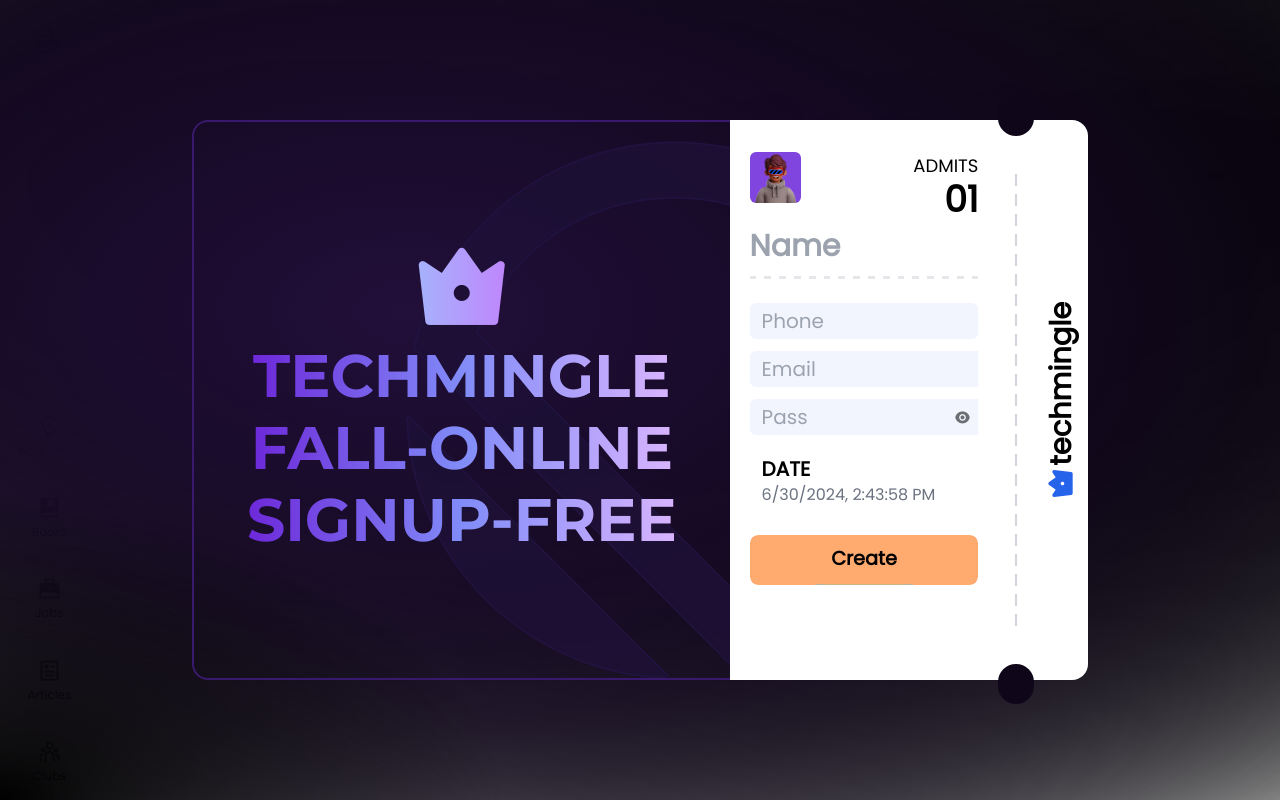
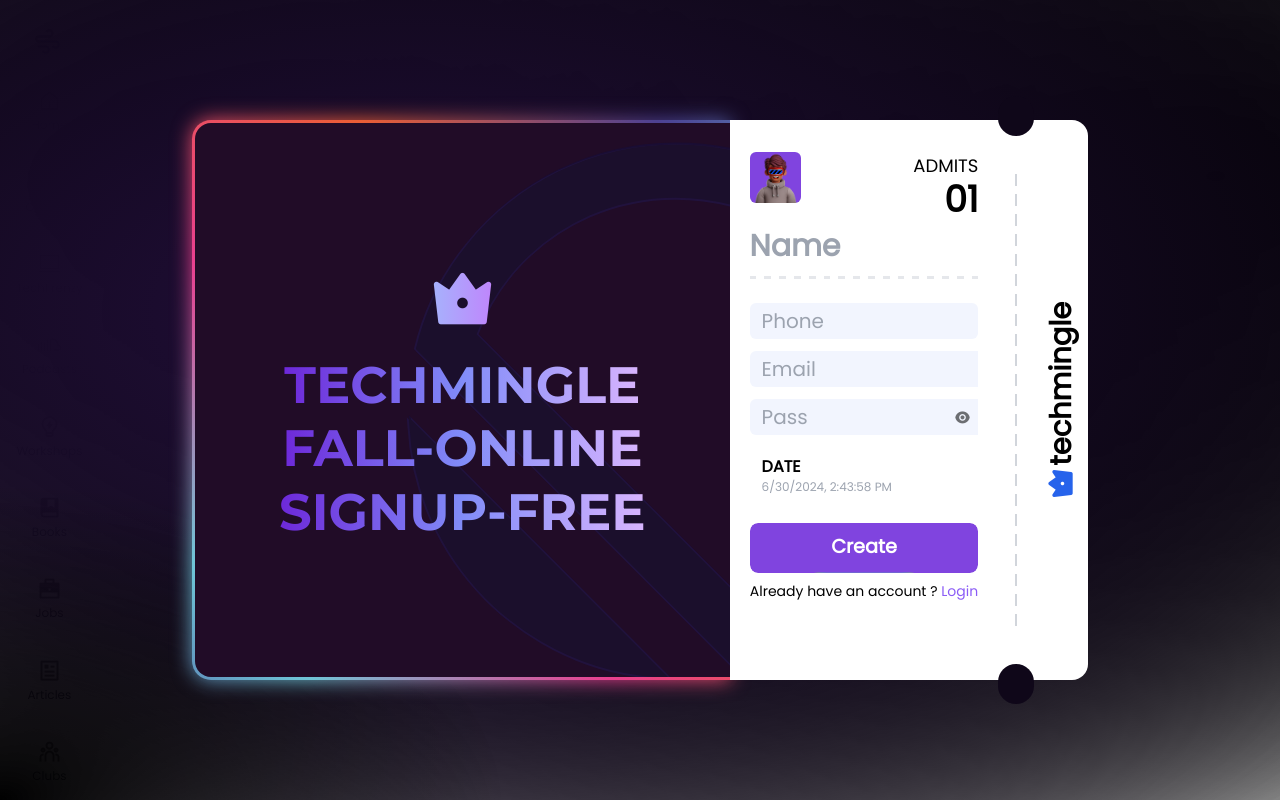
Before and after one commit to BubbleBitCore/TechMingle, a React (Create React App) app: page /signup in a window 1280 px wide. Built offline with nearby package versions, Linux system fonts and the light colour scheme.

Commit message:
updated signup page

```diff
--- a/src/components/FancyButton.jsx
+++ b/src/components/FancyButton.jsx
@@ -1,16 +1,16 @@
 const FancyButton = ({ text1 = "Button", text2 = "Buttons" }) => {
   return (
     <>
-      <div class="fancyBtnWrapper">
-        <button class="btn">
-          <div class="btn__bg">
-            <span class="btn__bg__layer btn__bg__layer-first"></span>
-            <span class="btn__bg__layer btn__bg__layer-second"></span>
-            <span class="btn__bg__layer btn__bg__layer-third"></span>
+      <div className="fancyBtnWrapper">
+        <button className="btn">
+          <div className="btn__bg">
+            <span className="btn__bg__layer btn__bg__layer-first"></span>
+            <span className="btn__bg__layer btn__bg__layer-second"></span>
+            <span className="btn__bg__layer btn__bg__layer-third"></span>
           </div>
 
-          <span class="btn__text-out">{text1}</span>
-          <span class="btn__text-in">{text2}</span>
+          <span className="btn__text-out select-none">{text1}</span>
+          <span className="btn__text-in select-none">{text2}</span>
         </button>
       </div>
     </>
--- a/src/index.css
+++ b/src/index.css
@@ -50,9 +50,9 @@ html {
   --neon-border-color: #08f;
 
   /* fancy buttton */
-  --color-main: #a474ff;
+  --color-main: #ff7b00;
   --color-main-second: #17f1d1;
-  --color-main-third: #ffab70;
+  --color-main-third: #8044DF;
 }
 
 .flickerNeonText {
@@ -256,7 +256,7 @@ html {
   height: 100%;
 }
 .btn {
-  display: inline-block;
+  display: inline-glowBlock;
   width: 100%;
   height: 100%;
   position: relative;
@@ -265,6 +265,7 @@ html {
   cursor: pointer;
   overflow: hidden;
   background-color: transparent;
+  color: white;
 }
 .btn:hover .btn__bg {
   scale: 0.94;
@@ -324,7 +325,7 @@ html {
 }
 .btn__bg__layer {
   position: absolute;
-  display: block;
+  display: glowBlock;
   bottom: 0;
   left: 50%;
   translate: -50%;
@@ -347,8 +348,47 @@ html {
 
 .outlinedText {
   text-shadow: 2px 0 0 #211442, /*right */ 0 2px 0 #211442, /*top */ -2px 0 0 #211442,
-    /*left */ 0 -2px 0 #211442; /*bottom */
+    /*left */ 0 -2px 0 #190e36; /*bottom */
   /* -webkit-text-stroke-width: 3px;
   -webkit-text-stroke-color:#221445; */
-  color: #1d1036;
+  color: #1a102e;
 }
+
+
+/* Glowing border */
+.glowBlock {
+	position: relative;
+}
+
+.glowBlock:before, .glowBlock:after {
+	content: '';
+	position: absolute;
+	left: 0px;
+	top: 0px;
+	background: linear-gradient(45deg, #4b4193, #6fc7d8, #e94090,#eb5f35, #4b4193, #6fc7d8,
+		#e94090, #eb5f35,#4b4193, #6fc7d8);
+	background-size: 400%;
+	width: calc(100%);
+	height: calc(100%);
+	z-index: -1;
+	animation: steam 20s linear infinite;
+  border-radius:1.2rem;
+  border-top-right-radius: 0;
+  border-bottom-right-radius: 0;
+}
+
+@keyframes steam {
+	0% {
+		background-position: 0 0;
+	}
+	50% {
+		background-position: 400% 0;
+	}
+	100% {
+		background-position: 0 0;
+	}
+}
+
+.glowBlock:after {
+	filter: blur(10px);
+}
--- a/src/pages/Signup.jsx
+++ b/src/pages/Signup.jsx
@@ -1,3 +1,4 @@
+import { Link } from "react-router-dom";
 import man2 from "../assets/images/man2.png";
 import FancyButton from "../components/FancyButton";
 
@@ -7,22 +8,24 @@ const Signup = () => {
       <div className="fixed top-0 left-0 w-full h-full flex justify-center  items-center  bgGradient">
         <div className="w-[70%] h-[70vh] rounded-2xl flex justify-center items-center">
           {/* section 1 */}
-          <div className="w-[60%] flex justify-center items-center h-full rounded-2xl  border-2 border-r-0 rounded-r-none  border-[#39196D] relative z-20">
+          <div className="glowBlock w-[60%] h-full rounded-2xl p-[0.2rem] pr-0">
+            <div className=" w-full flex justify-center items-center h-full rounded-2xl   border-r-0 rounded-r-none  bg-[#210C27] relative z-20">
               <div className="flex  flex-col justify-center items-center ">
-              <i className="ri-vip-crown-2-fill  relative z-20 bg-gradient-to-r from-indigo-300 to-purple-400 text-transparent bg-clip-text text-8xl mb-3"></i>
-              <p className="uppercase text-center relative z-20 bg-gradient-to-r from-violet-700 to-purple-300 via-indigo-400 text-transparent bg-clip-text text-6xl font-bold monsterrat mb-3">
+                <i className="ri-vip-crown-2-fill  relative z-20 bg-gradient-to-r from-indigo-300 to-purple-400 text-transparent bg-clip-text text-[5vw] mb-3"></i>
+                <p className="uppercase text-center relative z-20 bg-gradient-to-r from-violet-700 to-purple-300 via-indigo-400 text-transparent bg-clip-text text-[4vw] leading-[1] font-bold monsterrat mb-3 select-none">
                   TECHMINGLE
                 </p>
-              <p className="uppercase text-center relative z-20 bg-gradient-to-r from-violet-700 to-purple-300 via-indigo-400 text-transparent bg-clip-text text-6xl font-bold monsterrat mb-3">
+                <p className="uppercase text-center relative z-20 bg-gradient-to-r from-violet-700 to-purple-300 via-indigo-400 text-transparent bg-clip-text text-[4vw] leading-[1] font-bold monsterrat mb-3 select-none">
                   FALL-ONLINE
                 </p>
-              <p className="uppercase text-center relative z-20 bg-gradient-to-r from-violet-700 to-purple-300 via-indigo-400 text-transparent bg-clip-text text-6xl font-bold monsterrat mb-3">
+                <p className="uppercase text-center relative z-20 bg-gradient-to-r from-violet-700 to-purple-300 via-indigo-400 text-transparent bg-clip-text text-[4vw] leading-[1] font-bold monsterrat mb-3 select-none">
                   SIGNUP-FREE
                 </p>
               </div>
               {/* Text bg */}
               <div className="absolute overflow-hidden top-0 h-full w-full left-0 outlinedText z-10 orbitron text-[50vw] ">
                 <i className="absolute -top-48 left-[30%] ri-gatsby-line opacity-85  "></i>
+              </div>
             </div>
           </div>
           {/* section 2 */}
@@ -36,13 +39,13 @@ const Signup = () => {
                     <img src={man2} alt="" />
                   </div>
                   <div className="flex flex-col items-end">
-                    <p className="text-lg poppins ">ADMITS</p>
-                    <p className="font-bold  text-4xl poppins">01</p>
+                    <p className="text-lg poppins select-none">ADMITS</p>
+                    <p className="font-bold  text-4xl poppins select-none">01</p>
                   </div>
                 </div>
                 <div className="w-full overflow-hidden">
                   <input
-                    className="border-none outline-none text-3xl poppins font-bold"
+                    className="select-none border-none outline-none text-3xl poppins font-bold"
                     type="text"
                     placeholder="Name"
                   />
@@ -57,33 +60,36 @@ const Signup = () => {
               {/* Other fields */}
               <div className="w-full overflow-hidden mb-3">
                 <input
-                  className="border-none w-full outline-none text-xl bg-[#F2F5FE] rounded-md px-3 pr-10 py-1 "
+                  className="select-none border-none w-full outline-none text-xl bg-[#F2F5FE] rounded-md px-3 pr-10 py-1 "
                   type="text"
                   placeholder="Phone"
                 />
               </div>
               <div className="w-full overflow-hidden mb-3">
                 <input
-                  className="border-none outline-none text-xl bg-[#F2F5FE] rounded-md px-3 pr-10 py-1   "
+                  className="select-none border-none outline-none text-xl bg-[#F2F5FE] rounded-md px-3 pr-10 py-1   "
                   type="text"
                   placeholder="Email"
                 />
               </div>
               <div className="w-full overflow-hidden  relative  mb-3">
                 <input
-                  className="border-none outline-none text-xl bg-[#F2F5FE] rounded-md px-3 pr-10 py-1   "
+                  className="select-none border-none outline-none text-xl bg-[#F2F5FE] rounded-md px-3 pr-10 py-1   "
                   type="password"
                   placeholder="Pass"
                 />
                 <i className="absolute top-1/2 -translate-y-1/2 right-2 cursor-pointer opacity-55 hover:opacity-100 transition-all ri-eye-fill"></i>
               </div>
               <div className="px-3 my-2">
-                <p className="text-xl font-bold">DATE</p>
-                <p className="text-gray-500">{new Date().toLocaleString()}</p>
+                <p className="select-none font-bold">DATE</p>
+                <p className="select-none text-gray-400 text-xs">{new Date().toLocaleString()}</p>
               </div>
               <div className="w-full h-[10%] mt-5">
                 <FancyButton text1="Create" text2="Journey" />
               </div>
+              <p className="text-sm w-full text-center mt-2 select-none">
+                Already have an account ? <Link className="text-violet-500 hover:underline underline-offset-2 cursor-pointer" to="/login">Login</Link>
+              </p>
             </div>
             {/* Ticket styles */}
             <div className="w-[10%] h-full relative ">
@@ -97,9 +103,9 @@ const Signup = () => {
             </div>
             {/* Company Text */}
             <div className="w-[15%] h-full  bg-white rounded-l-none rounded-2xl relative">
-              <div className="-rotate-90 absolute 2xl:right-[65%] sm:right-1/2  bottom-1/2 translate-y-1/2 translate-x-1/2 font-bold poppins text-[2.25vw]">
+              <div className="select-none -rotate-90 absolute 2xl:right-[65%] sm:right-1/2  bottom-1/2 translate-y-1/2 translate-x-1/2 font-bold poppins text-[2.25vw]">
                 <p>
-                  <i className="ri-vip-crown-2-fill mr-1 text-[#2663EB]"></i>
+                  <i className="select-none ri-vip-crown-2-fill mr-1 text-[#2663EB]"></i>
                   techmingle
                 </p>
               </div>
```
Lines whose indentation alone changed are shown as unchanged.
